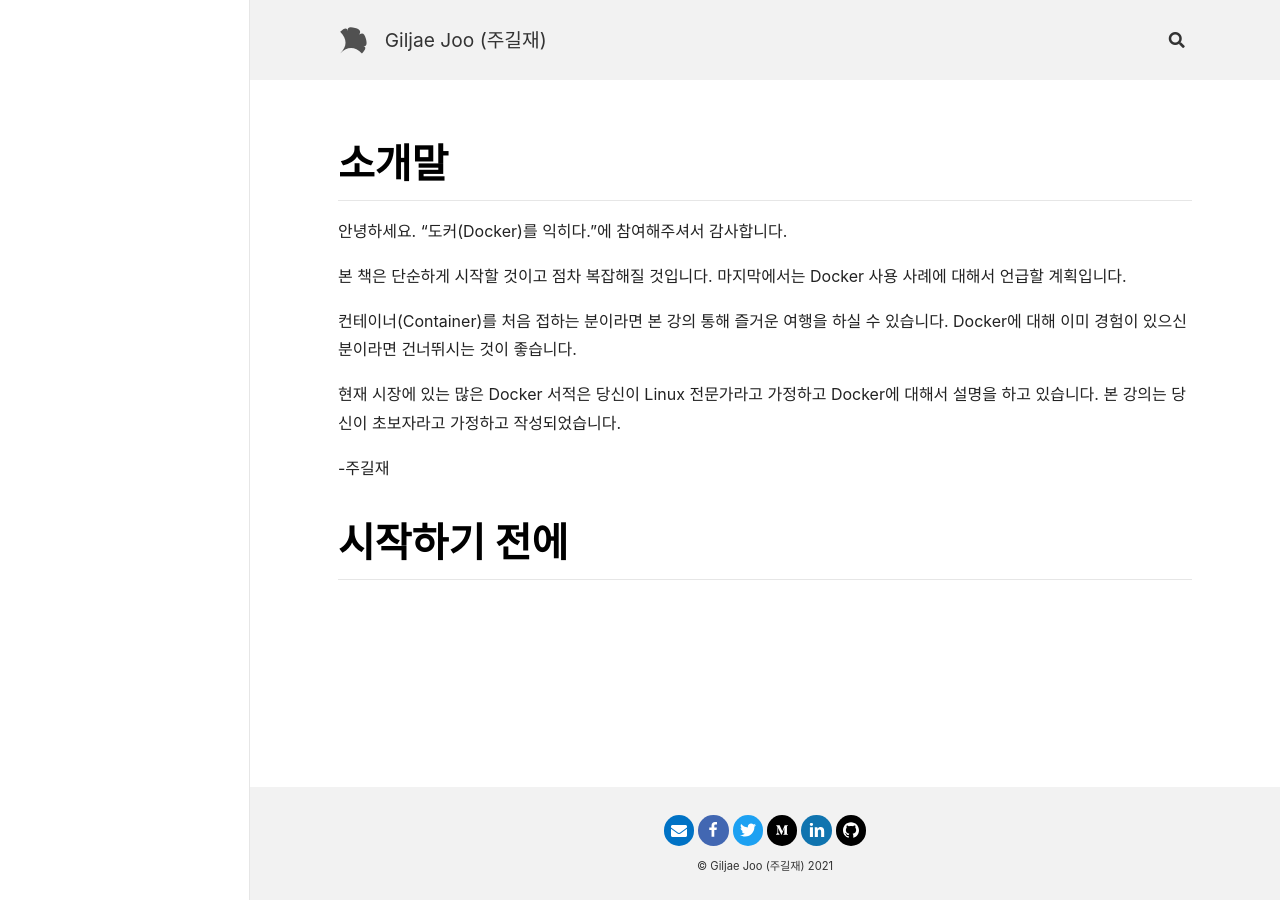
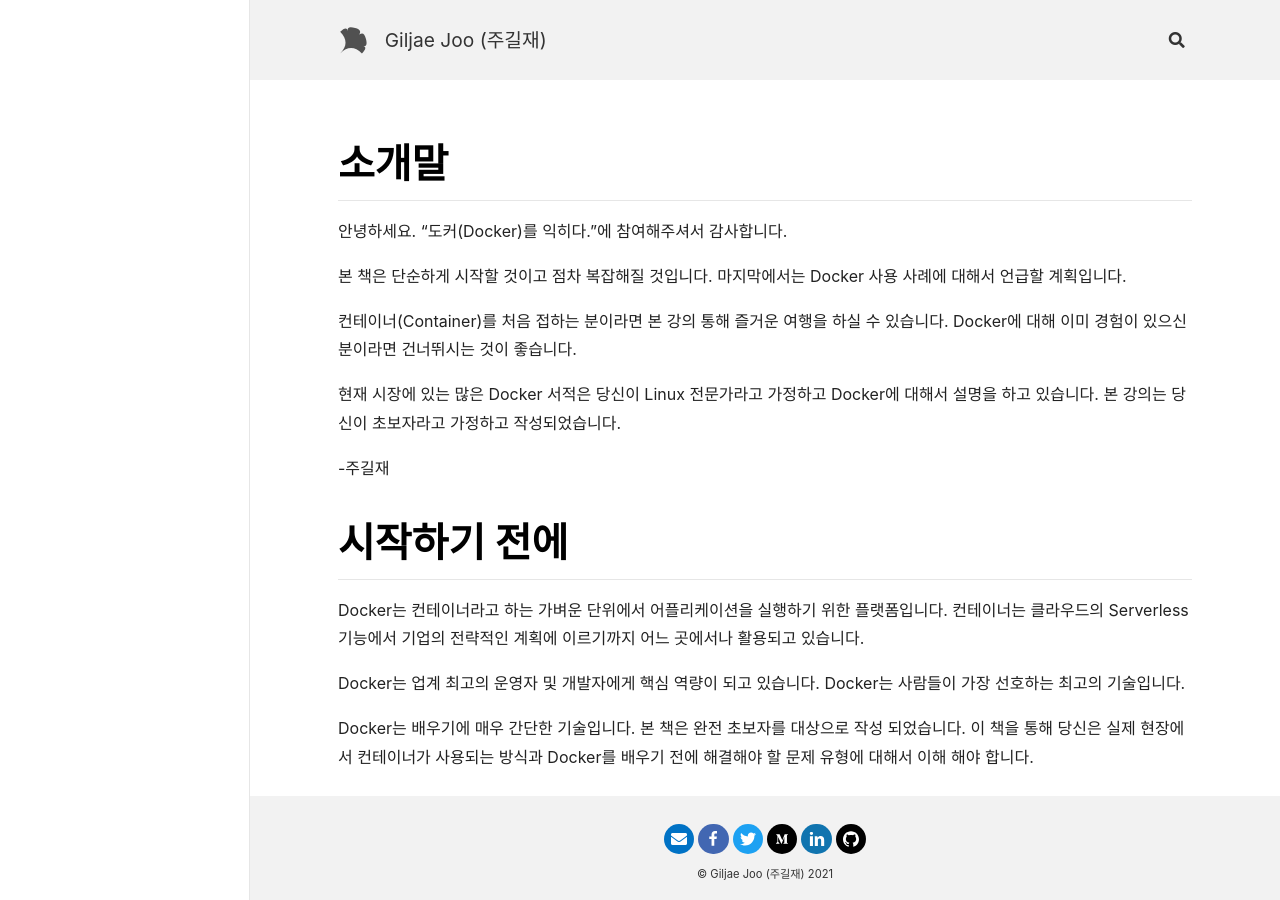
Before and after one commit to giljae/giljae.github.io, a Jekyll site: the page built from books/도커(Docker)를 익히다.md, in a window 1280 px wide. Built offline with Jekyll 4.4.1, drawn with Linux system fonts in a browser that asks for light colours; nearby versions of some CDN libraries; comment, search, counter and statistics services are not loaded.

Commit message:
Update 도커(Docker)를 익히다.md

```diff
--- a/books/도커(Docker)를 익히다.md
+++ b/books/도커(Docker)를 익히다.md
@@ -4,6 +4,7 @@
 sidebar:
   nav: layouts
 ---
+
 # 소개말
 안녕하세요. "도커(Docker)를 익히다."에 참여해주셔서 감사합니다.
 
@@ -16,3 +17,8 @@
 -주길재
 
 # 시작하기 전에
+Docker는 컨테이너라고 하는 가벼운 단위에서 어플리케이션을 실행하기 위한 플랫폼입니다. 컨테이너는 클라우드의 Serverless 기능에서 기업의 전략적인 계획에 이르기까지 어느 곳에서나 활용되고 있습니다.
+
+Docker는 업계 최고의 운영자 및 개발자에게 핵심 역량이 되고 있습니다. Docker는 사람들이 가장 선호하는 최고의 기술입니다.
+
+Docker는 배우기에 매우 간단한 기술입니다. 본 책은 완전 초보자를 대상으로 작성 되었습니다. 이 책을 통해 당신은 실제 현장에서 컨테이너가 사용되는 방식과 Docker를 배우기 전에 해결해야 할 문제 유형에 대해서 이해 해야 합니다.
```
